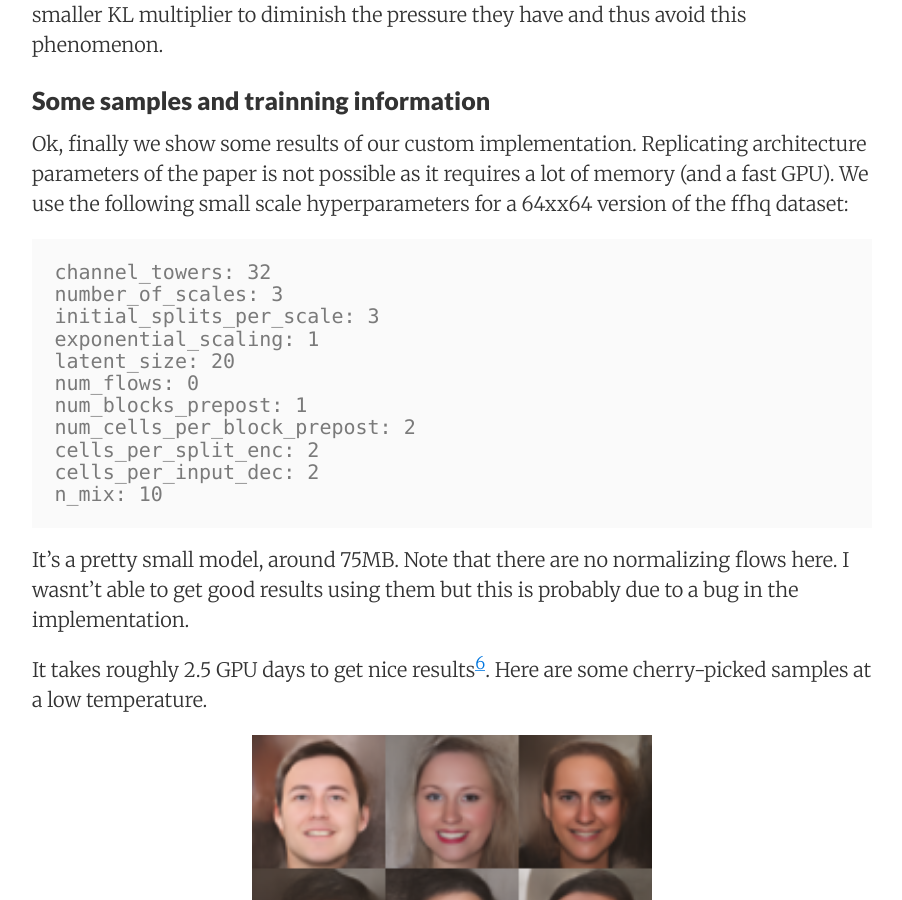
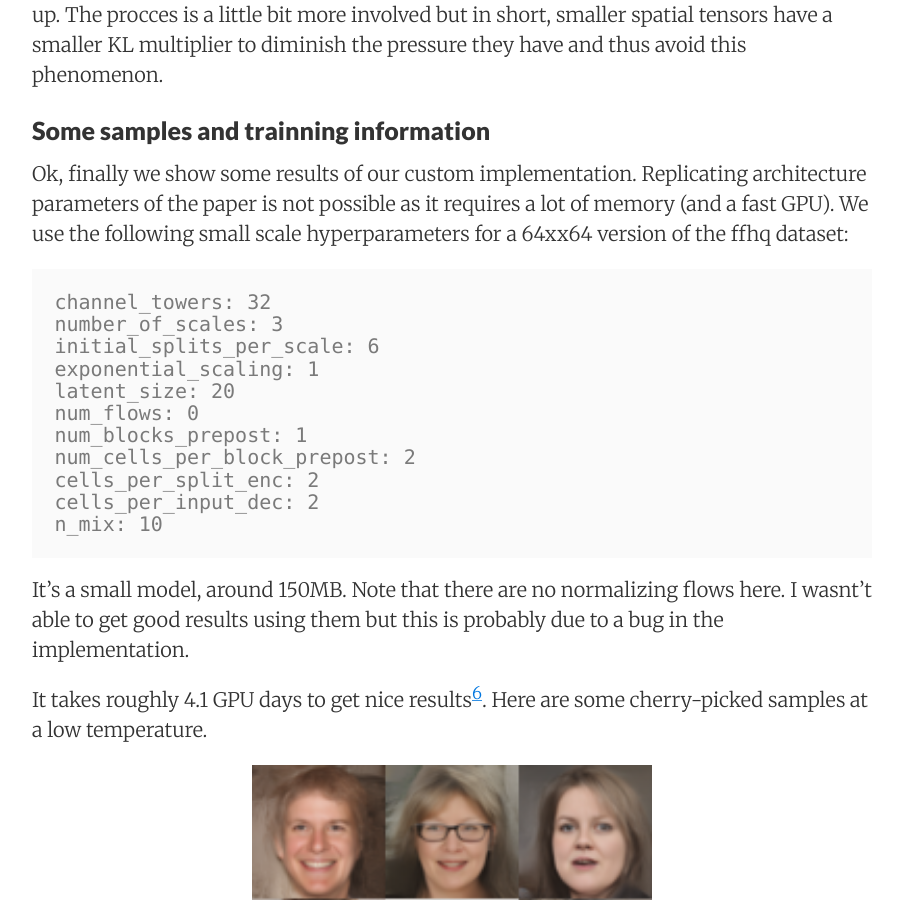
Before and after one commit to mgp123/mgp123.github.io, a Jekyll site: the page built from _posts/2022-08-3-nvae.md, in a window 1280 px wide and 900 px high, scrolled down 15608 px. Shown: the whole window, without its empty margins (188-1090 px from the left). Built offline with Jekyll 4.4.1, drawn with Linux system fonts in a browser that asks for light colours; nearby versions of some CDN libraries; formulas are drawn with MathJax 3; some of the changed text lies outside the part shown.

Commit message:
changed architecture in example

````diff
--- a/_posts/2022-08-3-nvae.md
+++ b/_posts/2022-08-3-nvae.md
@@ -271,7 +273,7 @@ Ok, finally we show some results of our custom implementation. Replicating archi
 ```
 channel_towers: 32
 number_of_scales: 3
-initial_splits_per_scale: 3
+initial_splits_per_scale: 6
 exponential_scaling: 1
 latent_size: 20
 num_flows: 0
@@ -282,12 +284,12 @@ cells_per_input_dec: 2
 n_mix: 10
 ```
 
-It's a pretty small model, around 75MB. Note that there are no normalizing flows here. I wasnt't able to get good results using them but this is probably due to a bug in the implementation.
+It's a small model, around 150MB. Note that there are no normalizing flows here. I wasnt't able to get good results using them but this is probably due to a bug in the implementation.
 
-It takes roughly 2.5 GPU days to get nice results[^gpu-time]. Here are some cherry-picked samples at a low temperature.
+It takes roughly 4.1 GPU days to get nice results[^gpu-time]. Here are some cherry-picked samples at a low temperature.
 
 <figure align="center">
-  <img  src="/images/nvae/cherry_0.4_big_logistic_mixture20latentnoflows.png" width=400/>
+  <img  src="/images/nvae/cherry_0.55_penguin.png" width=400/>
 </figure>
 
 
````
Also changed, not shown: other parts of _posts/2022-08-3-nvae.md (+2 -0 lines), images/nvae/cherry_0.4_big_logistic_mixture20latentnoflows.png (deleted), images/nvae/cherry_0.55_penguin.png (added), images/nvae/collage.png (deleted), images/nvae/large_samples.png.
